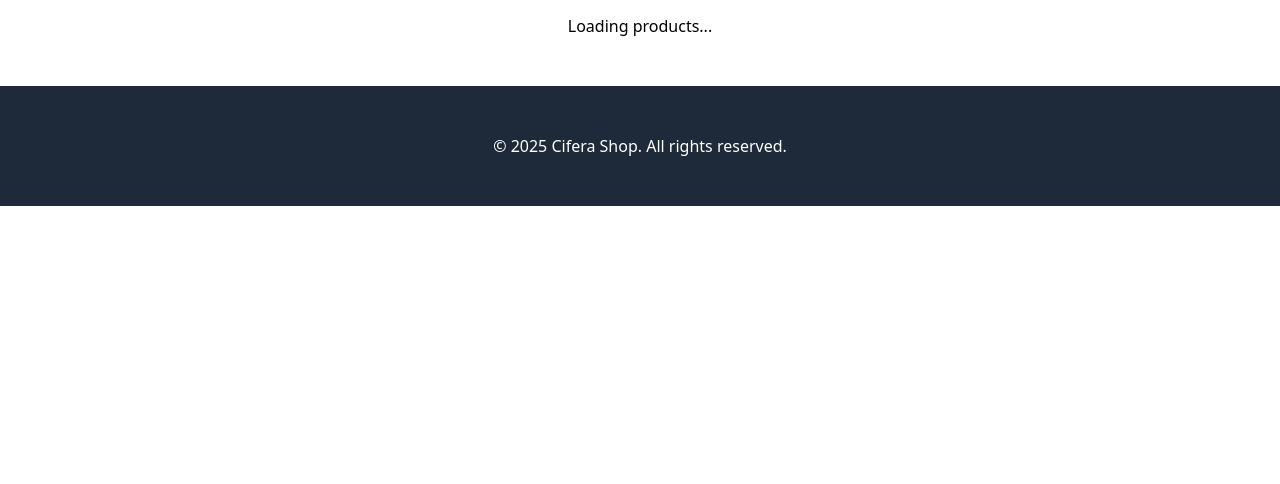
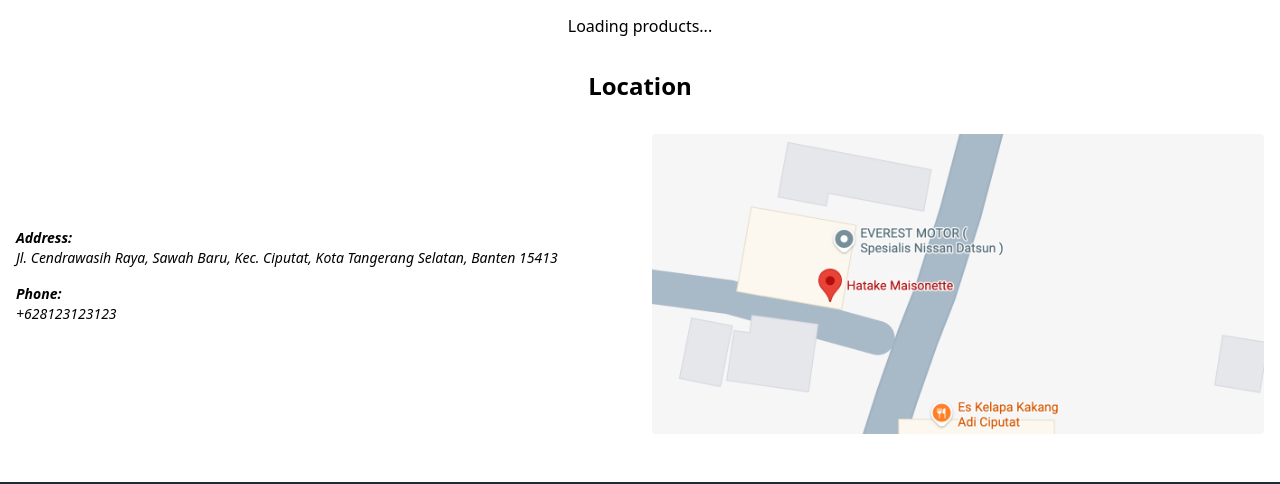
Before and after one commit to unpraditable/company-profile-next, a Next.js app: page / in a window 1280 px wide. Shown: the part 1450-1934 px from the top of the page. Before the commit the page ends 1656 px from the top, so only its background shows below. Built offline with nearby package versions, Linux system fonts and the light colour scheme; no server answers.

Commit message:
Add simple location section

```diff
--- /dev/null
+++ b/src/app/components/Location.tsx
@@ -0,0 +1,30 @@
+const Location = () => {
+  return (
+    <>
+      <div className="my-4 lg:flex lg:items-center lg:gap-6">
+        <address className="text-sm mb-4 lg:w-1/2 lg:text-md">
+          <div className="my-4">
+            <p className="font-bold">Address:</p>
+            <p>
+              Jl. Cendrawasih Raya, Sawah Baru, Kec. Ciputat, Kota Tangerang
+              Selatan, Banten 15413
+            </p>
+          </div>
+
+          <div className="my-4">
+            <p className="font-bold">Phone:</p>
+            <p>+628123123123</p>
+          </div>
+        </address>
+
+        <img
+          src="/location.png"
+          alt="The Picture of Location"
+          className="w-full md:max-h-[300px] object-contain rounded lg:w-1/2 lg:object-cover"
+        />
+      </div>
+    </>
+  );
+};
+
+export default Location;
--- a/src/app/page.tsx
+++ b/src/app/page.tsx
@@ -4,6 +4,7 @@ import About from "./components/About";
 import ProductList from "./components/ProductList";
 import Footer from "./components/Footer";
 import Header from "./components/Header";
+import Location from "./components/Location";
 
 export default function Home() {
   return (
@@ -27,6 +28,12 @@ export default function Home() {
             <ProductList />
           </Suspense>
         </section>
+        <section id="location-section" className="description container px-4">
+          <h2 className="text-center font-bold text-xl lg:text-2xl my-8">
+            Location
+          </h2>
+          <Location />
+        </section>
       </main>
       <Footer />
     </>
```
Also changed, not shown: public/location.png (added), 1 other file (tests, documents, lock files or other folders).
